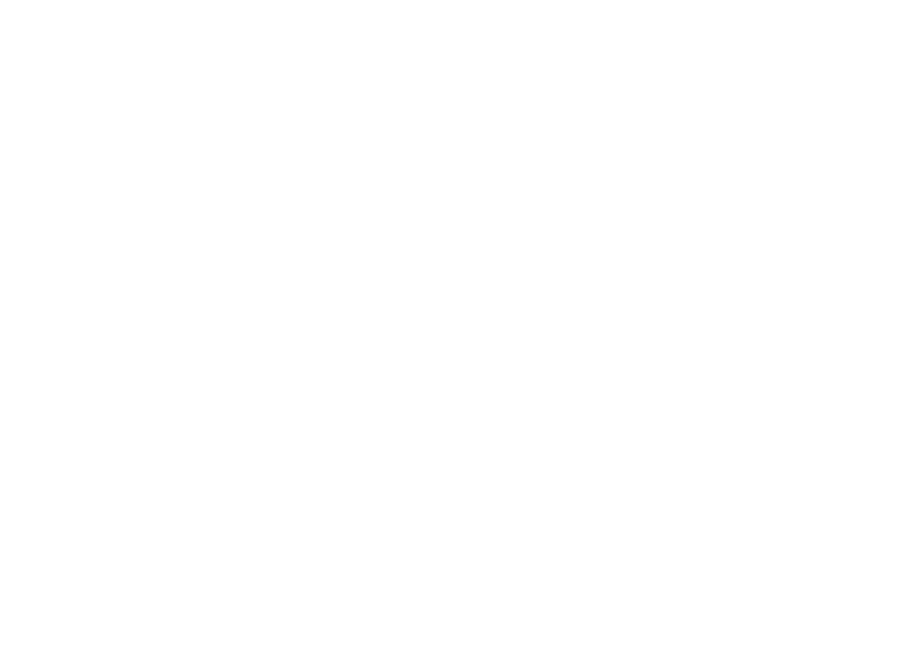
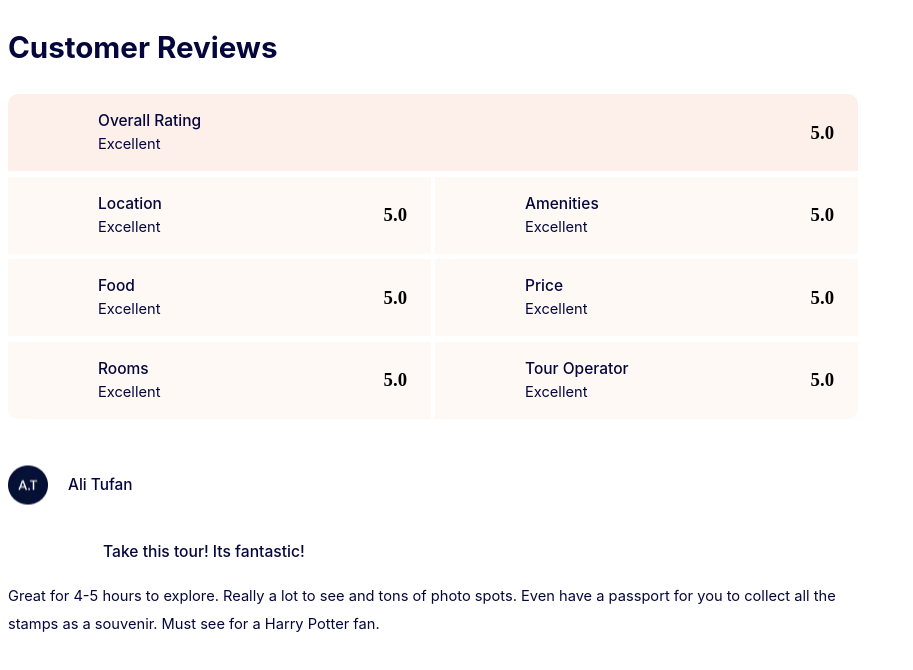
Before and after one commit to Mayank1st/Beas-Boolean-009, a website: page FIGMA/index.html in a window 1280 px wide. Shown: the whole page, without its empty margins (0-913 px from the left). Drawn offline with Linux system fonts and the light colour scheme.

Commit message:
Customer_Reviews_added_08052024_2344

```diff
--- a/FIGMA/index.html
+++ b/FIGMA/index.html
@@ -8,5 +8,95 @@
 </head>
 <body>
 
+    <!-- section-7 start -->
+    <section>
+        <!-- container start -->
+            <div class="container">
+                <h1 class="cr">Customer Reviews</h1>
+                <!-- table start -->
+                <div class="table">
+                    <div class="child">
+                        <div class="tname">
+                            <h4>Overall Rating</h4>
+                            <p>Excellent</p>
+                        </div>
+                        <h3>5.0</h3>
+
+                    </div>
+
+                    <div class="child">
+                        <div class="tname">
+                            <h4>Location</h4>
+                            <p>Excellent</p>
+                        </div>
+                        <h3>5.0</h3>
+
+                    </div>
+
+                    <div class="child">
+                        <div class="tname">
+                            <h4>Amenities</h4>
+                            <p>Excellent</p>
+                        </div>
+                        <h3>5.0</h3>
+
+                    </div>
+
+                    <div class="child">
+                        <div class="tname">
+                            <h4>Food</h4>
+                            <p>Excellent</p>
+                        </div>
+                        <h3>5.0</h3>
+
+                    </div>
+
+                    <div class="child">
+                        <div class="tname">
+                            <h4>Price</h4>
+                            <p>Excellent</p>
+                        </div>
+                        <h3>5.0</h3>
+
+                    </div>
+
+                    <div class="child">
+                        <div class="tname">
+                            <h4>Rooms</h4>
+                            <p>Excellent</p>
+                        </div>
+                        <h3>5.0</h3>
+
+                    </div>
+
+                    <div class="child">
+                        <div class="tname">
+                            <h4>Tour Operator</h4>
+                            <p>Excellent</p>
+                        </div>
+                        <h3>5.0</h3>
+                    </div>
+
+                </div>
+                <!-- table end -->
+
+                <div class="abox">
+
+                    <div id="ali">
+                        <img height="40px" width="40px" src="./assets/image (4).png" alt="img">
+                        <h4>Ali Tufan</h4>
+                    </div>
+                    <h3>Take this tour! Its fantastic!</h3>
+                    <p>Great for 4-5 hours to explore. Really a lot to see and tons of photo spots. Even have a passport for you to collect all the
+                        stamps as a souvenir. Must see for a Harry Potter fan.</p>
+
+            </div>
+
+            </div>
+            <!-- container end -->
+
+       </section>
+    <!-- section-7 end -->
+
 </body>
 </html>
--- a/FIGMA/styles.scss
+++ b/FIGMA/styles.scss
@@ -0,0 +1,130 @@
+
+//section-7 start
+section{
+    max-width: 1320px;
+    margin: auto;
+
+    .container{
+        max-width:880px;
+        .cr{
+            font-family: Inter;
+            font-size: 29.53px;
+            font-weight: 700;
+            line-height: 45px;
+            text-align: left;
+            color: #05073C;
+        }
+
+        .table{
+            margin-bottom: 30px;
+            max-width: 850px;
+            height: 326px;
+            display: grid;
+            grid-template-columns: repeat(2,1fr);
+            grid-template-rows: repeat(4,1fr);
+            grid-gap: 4px;
+            grid-auto-flow: dense;
+            justify-content: center;
+
+            .child{
+                height: 77px;
+                padding-left: 90px;
+                padding-right: 24px;
+                background: #EB662B0A;
+                display: flex;
+                align-items: center;
+                justify-content: space-between;
+
+                .tname{
+                    background: none;
+                    h4{
+                        font-family: Inter;
+                        font-size: 15.5px;
+                        font-weight: 500;
+                        line-height: 24px;
+                        text-align: left;
+                        margin: 0;
+                        padding: 0;
+                        color: #05073C;
+
+                    }
+
+                    p{
+                        font-family: Inter;
+                        font-size: 14.65px;
+                        font-weight: 400;
+                        line-height: 22.5px;
+                        text-align: left;
+                        margin: 0;
+                        padding: 0;
+                        color: #05073C;
+                    }
+                    h3{
+                        font-family: inter;
+                        font-size: 15.88px;
+                        font-weight: 500;
+                        line-height: 30px;
+                        text-align: left;
+                        color: #05073C;
+                    }
+
+                }
+
+            }
+            div:nth-of-type(1){
+                grid-column-start: 1;
+                grid-column-end: 3;
+                background: #EB662B1A;
+                border-top-left-radius: 10px;
+                border-top-right-radius: 10px;
+            }
+
+            div:nth-of-type(6){
+                border-bottom-left-radius: 10px;
+            }
+            div:nth-of-type(7){
+                border-bottom-right-radius: 10px;
+            }
+        }
+
+        .abox{
+            max-width: 850px;
+            #ali{
+                display: flex;
+                align-items: center;
+                gap: 20px;
+
+                h4{
+                    font-family: Inter;
+                    font-size: 15.38px;
+                    font-weight: 500;
+                    line-height: 30px;
+                    text-align: left;
+                    color: #05073C;
+                }
+            }
+
+            h3{
+                font-family: Inter;
+                font-size: 15.63px;
+                font-weight: 500;
+                line-height: 30px;
+                text-align: left;
+                color: #05073C;
+                margin-left: 95px;
+            }
+
+            p{
+                font-family: Inter;
+                font-size: 14.65px;
+                font-weight: 400;
+                line-height: 28.13px;
+                text-align: left;
+                color: #05073C;
+            }
+
+        }
+
+    }
+}
+//section-7 end
```
Also changed, not shown: FIGMA/assets/image (4).png (added), FIGMA/styles.css, 1 other file.
